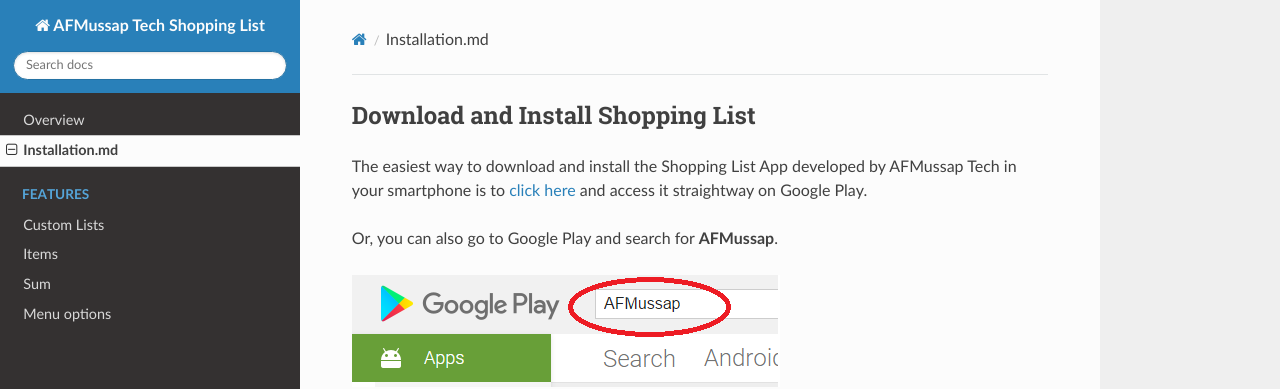
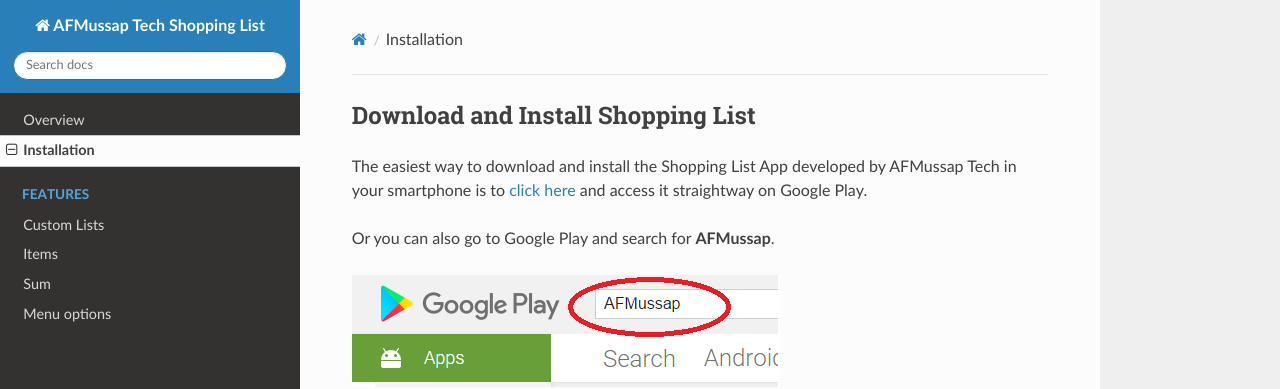
Before and after one commit to andreamussap/AFMussap-Tech-Shopping-List, an MkDocs documentation site: the page built from docs/installation.md, in a window 1280 px wide and 986 px high. Shown: the top 389 px of the window. Built offline with MkDocs 1.6.1, drawn with Linux system fonts in a browser that asks for light colours; nearby versions of some CDN libraries; old or Windows-style settings are respelled for this version of MkDocs.

Commit message:
update files

```diff
--- a/docs/installation.md
+++ b/docs/installation.md
@@ -2,7 +2,7 @@
 
 The easiest way to download and install the Shopping List App developed by AFMussap Tech in your smartphone is to [click here](https://play.google.com/store/apps/details?id=mussapappsshoppinglist.fmussap.com.shoppinglist) and access it straightway on Google Play.
 
-Or, you can also go to Google Play and search for **AFMussap**.
+Or you can also go to Google Play and search for **AFMussap**.
 
 ![](/images/google-play-search.png)
 
--- a/mkdocs.yml
+++ b/mkdocs.yml
@@ -1,7 +1,7 @@
 site_name: AFMussap Tech Shopping List
 pages:
     - Overview: 'index.md'
-    - Installation.md: 'installation.md'
+    - Installation: 'installation.md'
     - Features:
         - 'Custom Lists': 'custom_lists.md'
         - 'Items': 'items.md'
```
Also changed, not shown: docs/custom_lists.md (+8 -6 lines), docs/items.md (+7 -7 lines), docs/menu_options.md (+1 -1 lines), docs/total_amount.md (+1 -1 lines).
